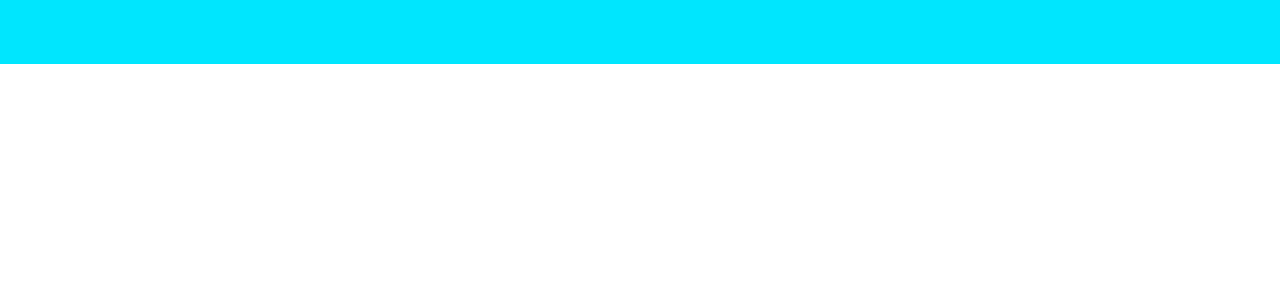
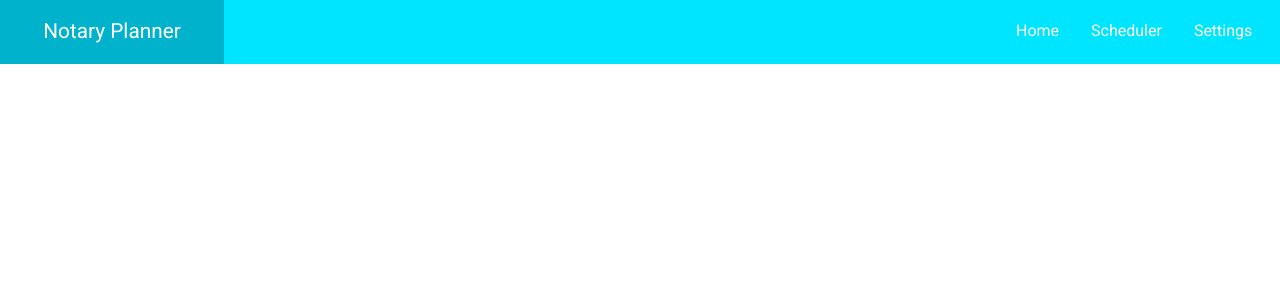
Before and after one commit to AudioHouse/Notary-Tracker, an Angular app in the folder frontend/: page /home in a window 1280 px wide. Shown: the top 300 px of the page. Built offline with nearby package versions, Linux system fonts and the light colour scheme.

Commit message:
Initial navbar styling

```diff
--- a/frontend/package.json
+++ b/frontend/package.json
@@ -16,9 +16,12 @@
     "@angular/compiler": "~9.1.1",
     "@angular/core": "~9.1.1",
     "@angular/forms": "~9.1.1",
+    "@angular/localize": "~9.1.1",
     "@angular/platform-browser": "~9.1.1",
     "@angular/platform-browser-dynamic": "~9.1.1",
     "@angular/router": "~9.1.1",
+    "@ng-bootstrap/ng-bootstrap": "^6.1.0",
+    "bootstrap": "^4.4.0",
     "rxjs": "~6.5.4",
     "tslib": "^1.10.0",
     "zone.js": "~0.10.2"
--- a/frontend/src/app/app.module.ts
+++ b/frontend/src/app/app.module.ts
@@ -6,6 +6,7 @@ import { AppComponent } from './app.component';
 import { HomepageComponent } from './main/homepage/homepage.component';
 import { LoginPageComponent } from './main/login-page/login-page.component';
 import { MainNavbarComponent } from './main/components/main-navbar/main-navbar.component';
+import { NgbModule } from '@ng-bootstrap/ng-bootstrap';
 
 @NgModule({
   declarations: [
@@ -16,7 +17,8 @@ import { MainNavbarComponent } from './main/components/main-navbar/main-navbar.c
   ],
   imports: [
     BrowserModule,
-    AppRoutingModule
+    AppRoutingModule,
+    NgbModule
   ],
   providers: [],
   bootstrap: [AppComponent]
--- a/frontend/src/app/main/components/main-navbar/main-navbar.component.html
+++ b/frontend/src/app/main/components/main-navbar/main-navbar.component.html
@@ -1,3 +1,10 @@
 <header>
-
+    <p>Notary Planner</p>
+    <nav>
+        <ul>
+          <li><a href="#" routerLink="/">Home</a></li>
+          <li><a href="#" routerLink="/">Scheduler</a></li>
+          <li><a href="#" routerLink="/">Settings</a></li>
+        </ul>
+      </nav>
 </header>
--- a/frontend/src/app/main/components/main-navbar/main-navbar.component.scss
+++ b/frontend/src/app/main/components/main-navbar/main-navbar.component.scss
@@ -2,8 +2,40 @@
 
 header {
     width: 100%;
-    height: 4rem;
+    height: 4em;
     background-color: $primary;
     position: fixed;
     top: 0;
+    display: flex;
+    flex-direction: row;
+    justify-content: space-between;
+
+    p {
+        color: white;
+        text-decoration: none;
+        background-color: $primary-dark;
+        width: 14rem;
+        height: 4rem;
+        text-align: center;
+        padding-top: 1rem;
+        font-size: 1.3em;
+    }
+
+    nav {
+        float: right;
+        padding-top: 1.2rem;
+        width: 20rem;
+
+        ul {
+            list-style-type: none;
+            margin: 0;
+            display: flex;
+
+            li a {
+                color: white;
+                padding: 1em;
+                text-decoration: none;
+            }
+        }
+    }
 }
--- a/frontend/src/app/main/homepage/homepage.component.html
+++ b/frontend/src/app/main/homepage/homepage.component.html
@@ -1,5 +1,4 @@
 <app-main-navbar></app-main-navbar>
 
 <div class="body-div">
-
 </div>
--- a/frontend/src/polyfills.ts
+++ b/frontend/src/polyfills.ts
@@ -1,3 +1,7 @@
+/***************************************************************************************************
+ * Load `$localize` onto the global scope - used if i18n tags appear in Angular templates.
+ */
+import '@angular/localize/init';
 /**
  * This file includes polyfills needed by Angular and is loaded before the app.
  * You can add your own extra polyfills to this file.
--- a/frontend/src/styles.scss
+++ b/frontend/src/styles.scss
@@ -1,4 +1,7 @@
 /* You can add global styles to this file, and also import other style files */
+
+/* Importing Bootstrap SCSS file. */
+@import '~bootstrap/scss/bootstrap';
 
 @import url('https://fonts.googleapis.com/css2?family=Roboto&display=swap');
 
@@ -16,4 +19,6 @@ body {
 
 .body-div {
     margin-top: 4rem;
+    width: 80%;
+    margin: 0 auto;
 }
```
Also changed, not shown: 2 other files (tests, documents, lock files or other folders).
